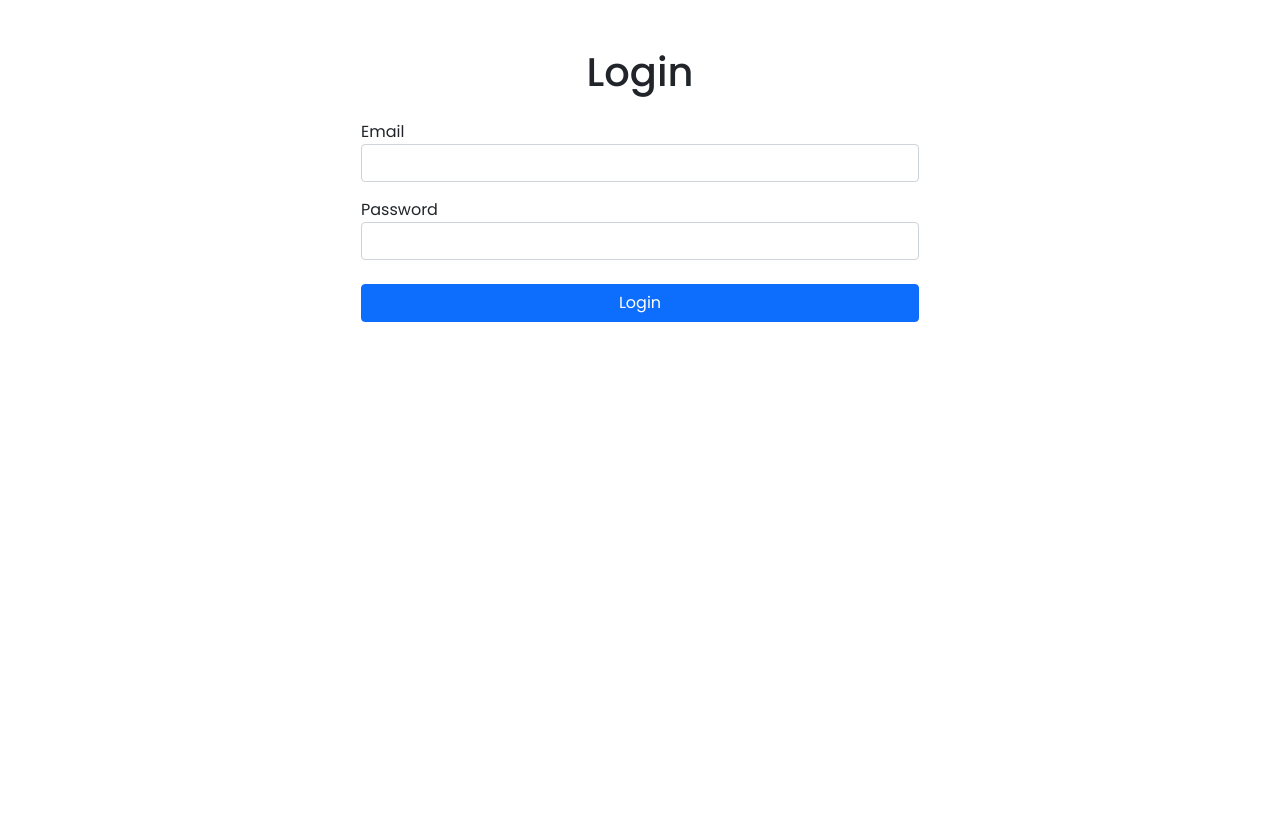
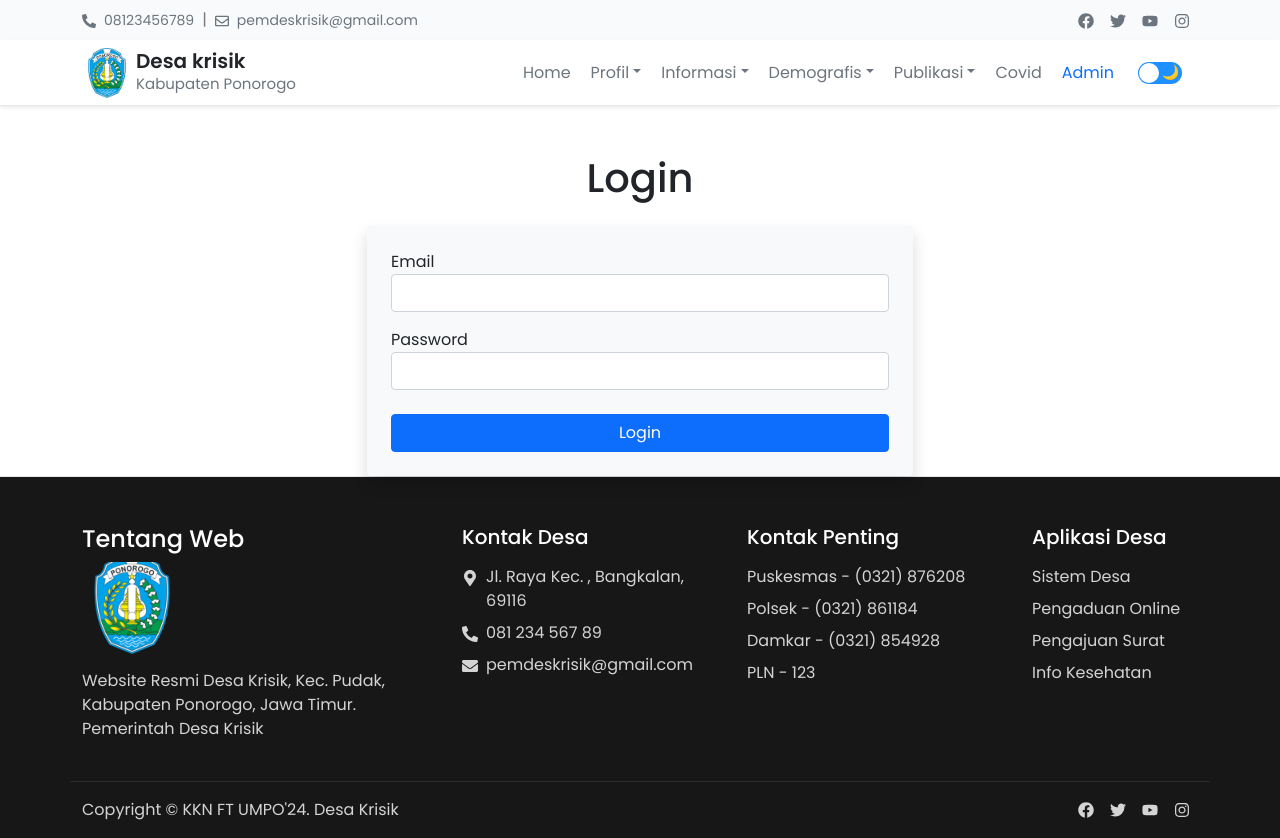
Before and after one commit to nailarraza/krisik, a Next.js app: page /login in a window 1280 px wide. Before the commit the page ends 800 px from the top, so only its background shows below. Built offline with nearby package versions, Linux system fonts and the light colour scheme.

Commit message:
[add] login dashboard

```diff
--- a/components/NavBarTop.js
+++ b/components/NavBarTop.js
@@ -92,11 +92,11 @@
                   <i className="me-2">
                     <FaPhoneAlt />
                   </i>
-                  68123456789
+                  08123456789
                 </a>
                 <span className="mx-2 text-black-50">|</span>
                 <a
-                  href="mailto:admin@gmail.com"
+                  href="mailto:pemdeskrisik@gmail.com"
                   rel="noreferrer"
                   target="_blank"
                   className="text-decoration-none text-14 text-color-tertiary"
@@ -104,7 +104,7 @@
                   <i className="me-2">
                     <FaRegEnvelope />
                   </i>
-                  desakrisik@gmail.com
+                  pemdeskrisik@gmail.com
                 </a>
               </div>
             </div>
@@ -274,13 +274,6 @@
                       </a>
                     </ActiveLink>
                   </li>
-                  {/* <li className="me-2">
-                    <ActiveLink activeClassName="active" href="/agenda">
-                      <a className="nav-link nav-link-focus text-color-tertiary ms-2 ps-2 ms-md-2">
-                        Agenda
-                      </a>
-                    </ActiveLink>
-                  </li> */}
                   <li className="me-2">
                     <ActiveLink activeClassName="active" href="/produkhukum">
                       <a className="nav-link nav-link-focus text-color-tertiary ms-2 ps-2 ms-md-2">
@@ -400,16 +393,16 @@
                   </li>
                 </ul>
               </li>
-              {/* <li className="nav-item ms-lg-1">
-                <ActiveLink activeClassName="active" href="/lapak">
-                  <a className="nav-link text-color-tertiary">Lapak</a>
-                </ActiveLink>
-              </li>
               <li className="nav-item ms-lg-1">
                 <ActiveLink activeClassName="active" href="/covid">
                   <a className="nav-link text-color-tertiary">Covid</a>
                 </ActiveLink>
-              </li> */}
+              </li>
+              <li className="nav-item ms-lg-1">
+                <ActiveLink activeClassName="active" href="/login">
+                  <a className="nav-link text-color-tertiary">Admin</a>
+                </ActiveLink>
+              </li>
               {/* <li className="nav-item ms-lg-1">
                                 <a className="nav-link" aria-current="page"><ThemeToggle /></a>
                             </li> */}
--- a/pages/login.js
+++ b/pages/login.js
@@ -1,23 +1,73 @@
-import { useState } from "react";
+import { useState, useEffect } from "react";
 import "bootstrap/dist/css/bootstrap.min.css";
+import NavBarTop from "../components/NavBarTop";
+import Footer from "../components/Footer";
 
 export default function Login() {
   const [email, setEmail] = useState("");
   const [password, setPassword] = useState("");
+  const [error, setError] = useState("");
+  const [isLoading, setIsLoading] = useState(false);
+
+  useEffect(() => {
+    // Check if there is a token in localStorage and redirect if it exists
+    const token = localStorage.getItem("token");
+    if (token) {
+      window.location.href = "/dashboard";
+    }
+  }, []);
 
   const handleSubmit = async (e) => {
     e.preventDefault();
-    // Handle login logic here, like calling an API
+    setIsLoading(true);
+    setError(""); // Reset error on new submission
+
+    try {
+      const response = await fetch(
+        "https://back-krisik.vercel.app/auth/login",
+        {
+          method: "POST",
+          headers: {
+            "Content-Type": "application/json",
+          },
+          body: JSON.stringify({ email, password }),
+        }
+      );
+
+      if (!response.ok) {
+        const data = await response.json();
+        setError(data.message || "Login failed");
+        return;
+      }
+
+      const data = await response.json();
+      const token = data.token;
+      localStorage.setItem("token", token);
+      window.location.href = "/dashboard";
+    } catch (error) {
+      setError("An error occurred. Please try again.");
+    } finally {
+      setIsLoading(false);
+    }
   };
 
   return (
+    <main>
+      <NavBarTop />
       <div className="container mt-5">
         <h1 className="text-center mb-4">Login</h1>
-      <form onSubmit={handleSubmit} className="w-50 mx-auto">
+        <div className="row justify-content-center">
+          <div className="col-md-6">
+            <form
+              onSubmit={handleSubmit}
+              className="shadow p-4 rounded bg-light"
+            >
+              {error && <div className="alert alert-danger">{error}</div>}
               <div className="form-group mb-3">
-          <label>Email</label>
+                <label htmlFor="email">Email</label>
                 <input
                   type="email"
+                  id="email"
                   className="form-control"
                   value={email}
                   onChange={(e) => setEmail(e.target.value)}
@@ -25,19 +75,28 @@
                 />
               </div>
               <div className="form-group mb-4">
-          <label>Password</label>
+                <label htmlFor="password">Password</label>
                 <input
                   type="password"
+                  id="password"
                   className="form-control"
                   value={password}
                   onChange={(e) => setPassword(e.target.value)}
                   required
                 />
               </div>
-        <button type="submit" className="btn btn-primary w-100">
-          Login
+              <button
+                type="submit"
+                className="btn btn-primary w-100"
+                disabled={isLoading}
+              >
+                {isLoading ? "Logging in..." : "Login"}
               </button>
             </form>
           </div>
+        </div>
+      </div>
+      <Footer />
+    </main>
   );
 }
```
Also changed, not shown: pages/api/video.js (+7 -7 lines), pages/dashboard.js (added, +76 -0 lines), pages/index.js (+0 -25 lines). Lines whose indentation alone changed are shown as unchanged.
